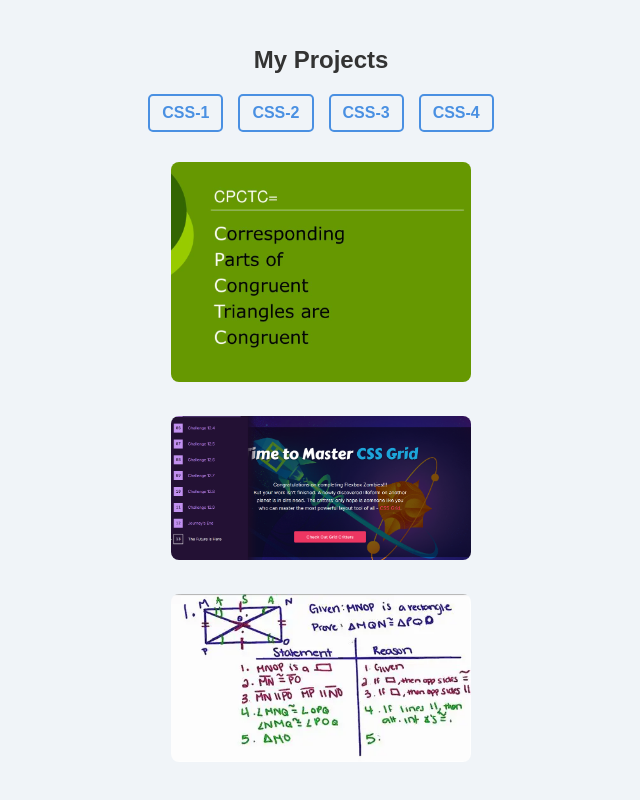
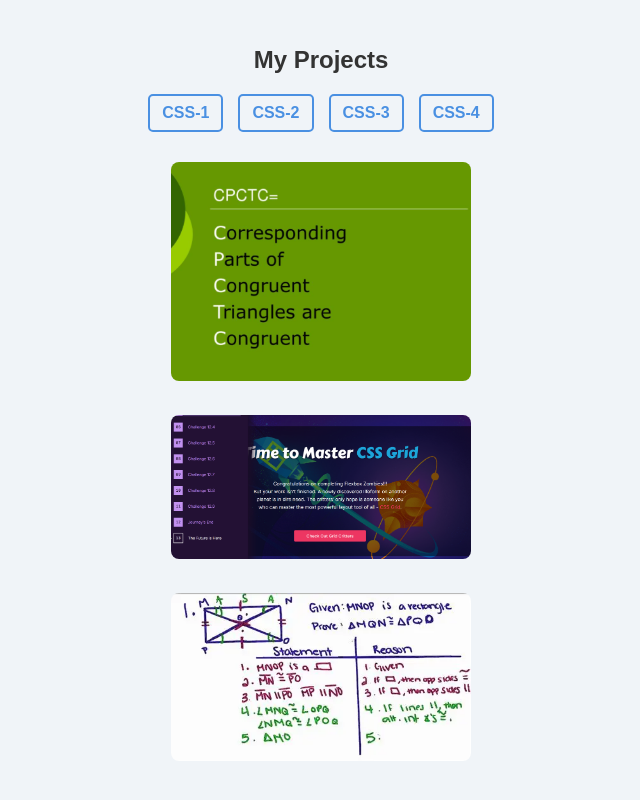
Before and after one commit to Annika618/Annika-Portfolio, a plain HTML site: page index.html in a window 1280 px wide. Shown: the part 874-1674 px from the top of the page, without its empty margins (319-959 px from the left). Drawn offline with Linux system fonts and the light colour scheme.

Commit message:
redid images

```diff
--- a/index.html
+++ b/index.html
@@ -30,7 +30,7 @@
 
     <div class="tribute-image-link">
       <a href="Tribute/">
-        <img src="images/CPCTC.png" alt="CPCTC Tribute" />
+        <img src="images/cpctc2.png" alt="CPCTC Tribute" />
       </a>
     </div>
 
```
Also changed, not shown: images/cpctc2.png (added).
